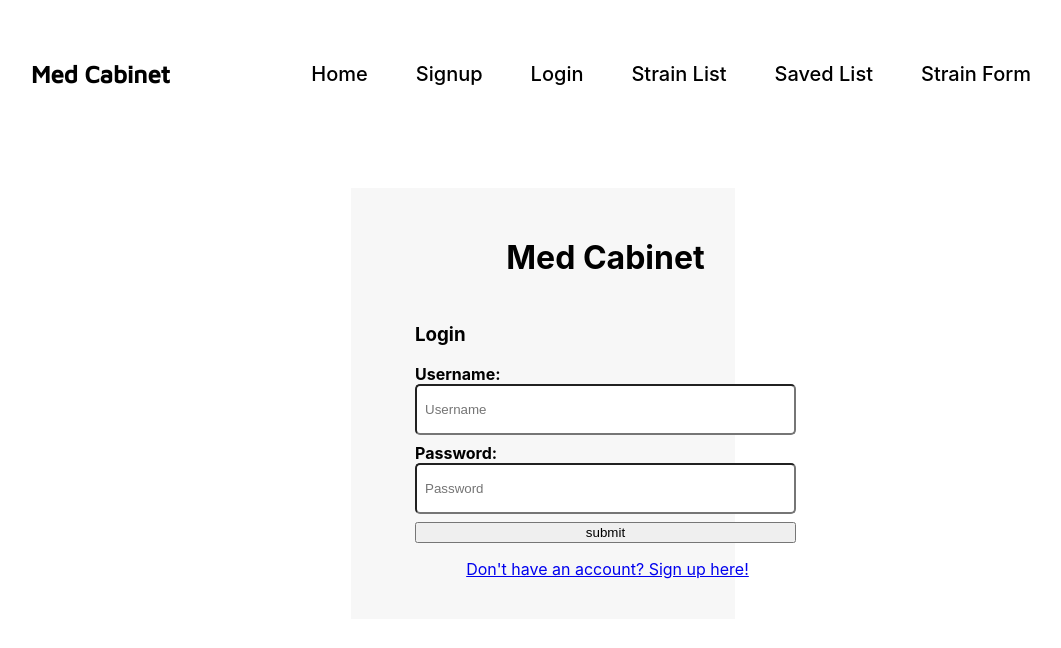
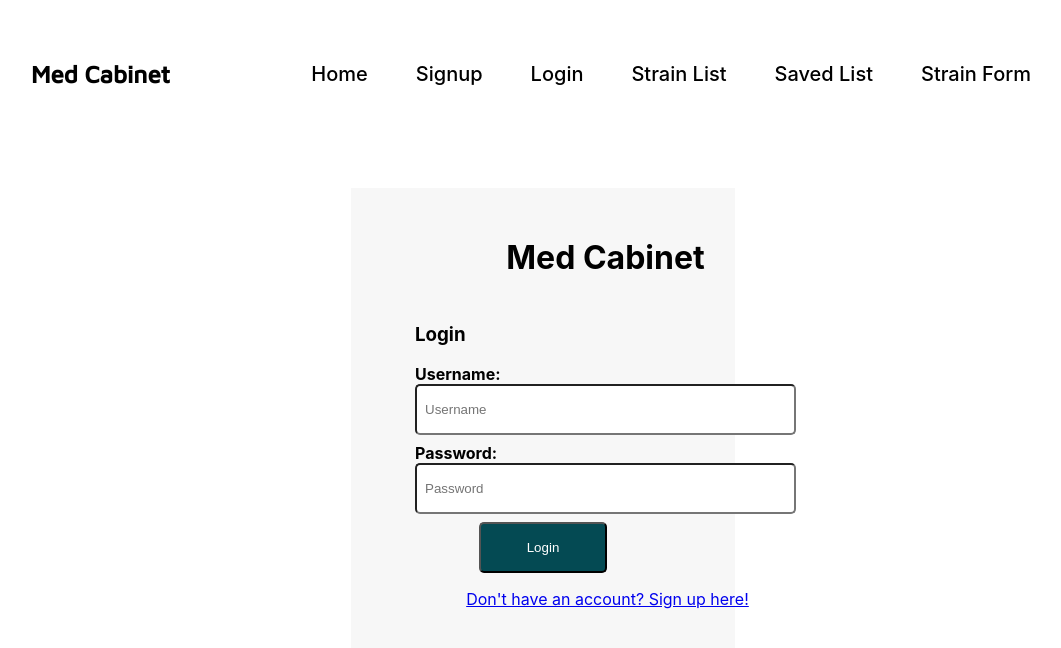
Before and after one commit to SeanShadle/front-end, a React (Create React App) app in the folder medcabinet/: page /Login in a window 1280 px wide. Shown: the top 648 px of the page, without its empty margins (97-1158 px from the left). Built offline with nearby package versions, Linux system fonts and the light colour scheme.

Commit message:
Fixed styling on login button

```diff
--- a/medcabinet/src/components/Login.js
+++ b/medcabinet/src/components/Login.js
@@ -37,7 +37,7 @@ export default function Login(props){
             name="password"
             ref={register({required: "Password required", minLength: 8})}
             />
-            <button>submit</button>
+            <StyledButton>Login</StyledButton>
             {/* <StyledSubmit type="submit" value="Login" /> */}
             <LinkDiv>
             <Link to ='/Signup'>Don't have an account? Sign up here!</Link>
@@ -76,7 +76,7 @@ const LinkDiv = styled.div`
     margin: 1rem 0 0 3.2rem;
 `
 
-const StyledSubmit = styled.input`
+const StyledButton = styled.button`
     width: 10vw;
     color: white;
     background-color: #044A53;
```
